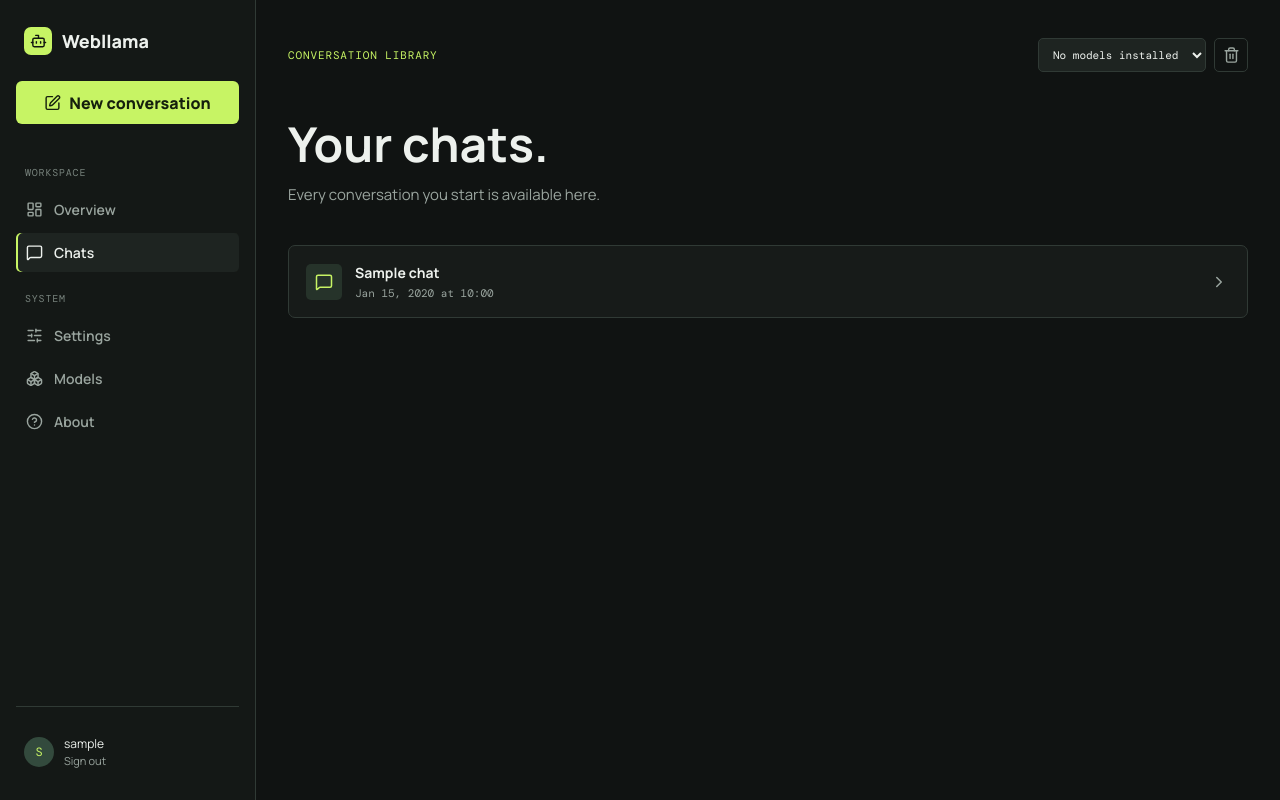
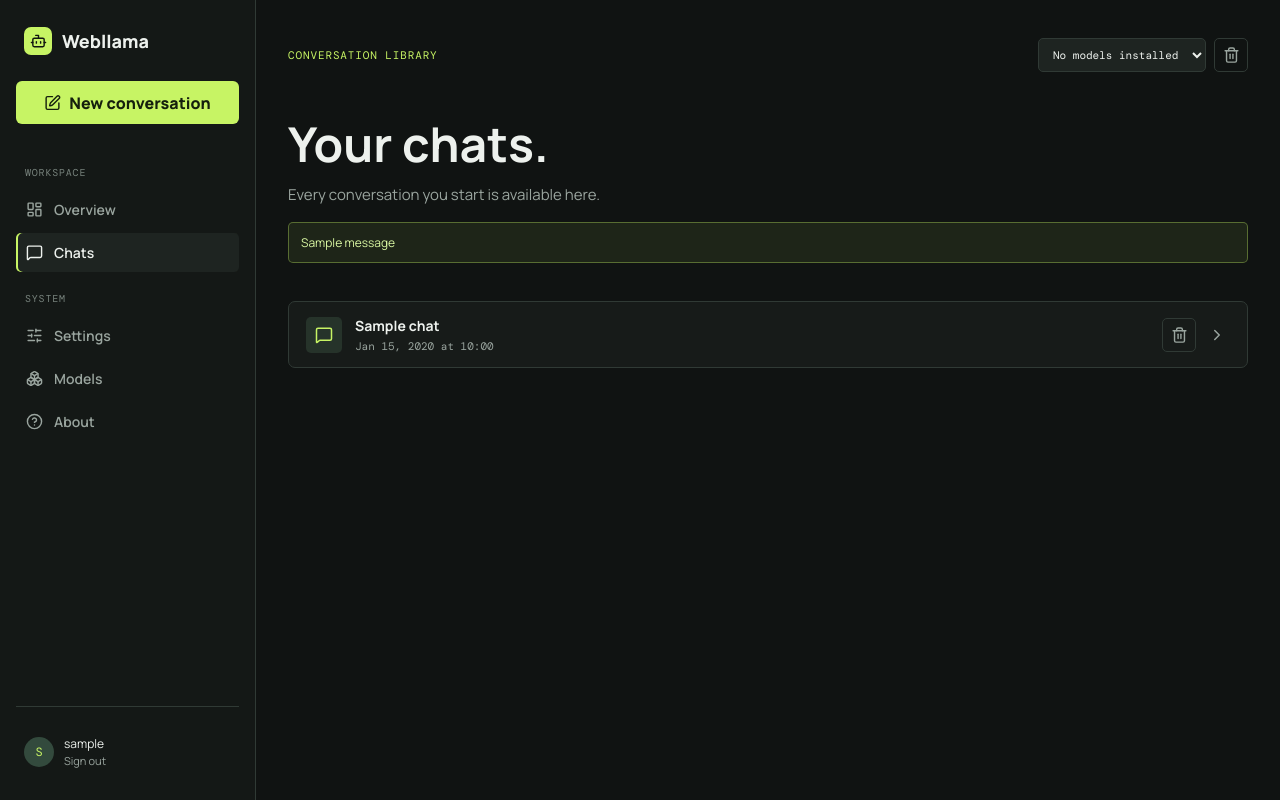
Before and after one commit to CyberPanther232/webllama, a Flask app: page /chats in a window 1280 px wide. Run offline with Flask 3, Linux system fonts and the light colour scheme; the visitor is signed in with stand-in values (Sample User, id 1); tables that the repository leaves empty hold one stand-in row (values such as "Sample post"); one stand-in notice (Sample message) is shown; some libraries are stand-ins or nearby versions.

Commit message:
Improved minor issues / lack of features

```diff
--- a/app/backend/database.py
+++ b/app/backend/database.py
@@ -254,6 +254,16 @@ def get_user_chat(chat_id: str, user_id: int) -> OllamaChat | None:
     return OllamaChat.query.filter_by(chat_id=chat_id, user_id=user_id).first()
 
 
+def delete_user_chat(chat_id: str, user_id: int) -> bool:
+    chat = get_user_chat(chat_id, user_id)
+    if chat is None:
+        return False
+    OllamaChatHistory.query.filter_by(chat_id=chat.id).delete()
+    db.session.delete(chat)
+    db.session.commit()
+    return True
+
+
 def set_chat_title_from_prompt(chat: OllamaChat, prompt: str) -> OllamaChat:
     if chat.title == "New conversation":
         words = prompt.split()
--- a/app/backend/routes.py
+++ b/app/backend/routes.py
@@ -6,7 +6,7 @@ from flask import Response, abort, flash, jsonify, redirect, stream_with_context
 from authlib.integrations.base_client.errors import OAuthError
 from .. import bcrypt
 import requests
-from .database import add_chat_message, build_chat_context, create_chat, get_chat_messages, get_context_window_tokens, get_oauth_settings, get_ollama_connection, get_settings, get_user_chat, get_user_chats, save_oauth_settings, save_ollama_connection, save_selected_model, save_settings, set_chat_title_from_prompt
+from .database import add_chat_message, build_chat_context, create_chat, delete_user_chat, get_chat_messages, get_context_window_tokens, get_oauth_settings, get_ollama_connection, get_settings, get_user_chat, get_user_chats, save_oauth_settings, save_ollama_connection, save_selected_model, save_settings, set_chat_title_from_prompt
 from .auth import authenticate_user, csrf_protect, get_current_user, get_or_create_oidc_user, login_required, login_user, logout_user, register_user, safe_next_url
 from .ollama import OllamaRequestError, delete_ollama_model, generate_chat_response, list_ollama_models, pull_ollama_model, stream_chat_response
 
@@ -322,10 +322,24 @@ def chat_history(chat_id):
         "date_created": message.date_created.isoformat(),
     } for message in messages])
 
-@app.route("/api/delete-chat/chat_id=<chat_id>", methods=["POST"])
+@app.route("/api/delete-chat/chat_id=<chat_id>", methods=["POST", "DELETE"])
 @login_required
+@csrf_protect
 def delete_chat(chat_id):
-    return jsonify(error="Chat deletion has not been implemented."), 501
+    if not delete_user_chat(chat_id, get_current_user().id):
+        return jsonify(error="Chat not found."), 404
+    return jsonify(message="Chat deleted.", chat_id=chat_id)
+
+
+@app.route("/chats/<chat_id>/delete", methods=["POST"])
+@login_required
+@csrf_protect
+def delete_chat_form(chat_id):
+    if delete_user_chat(chat_id, get_current_user().id):
+        flash("Chat deleted successfully.")
+    else:
+        flash("Chat not found.")
+    return redirect(url_for("chats"))
 
 @app.route("/api/list-chats", methods=["GET"])
 @login_required
--- a/app/frontend/static/css/app.css
+++ b/app/frontend/static/css/app.css
@@ -112,14 +112,21 @@ h3 { margin-bottom: 6px; font-size: 15px; }
 .message-content th, .message-content td { padding: 6px 10px; border: 1px solid #38413d; text-align: left; }
 .message.user .avatar { color: #1d2618; background: var(--lime); }
 .chat-list { display: grid; gap: 10px; margin-top: 38px; }
-.chat-list-item { display: grid; grid-template-columns: 36px minmax(0, 1fr) 20px; align-items: center; gap: 13px; padding: 17px; }
+.chat-list-item { display: flex; align-items: center; justify-content: space-between; gap: 13px; padding: 14px 17px; transition: border-color .15s, background-color .15s; }
 .chat-list-item:hover { border-color: #587154; background: var(--surface-raised); }
-.chat-list-icon { width: 36px; height: 36px; display: grid; place-items: center; border-radius: 5px; background: #26332a; color: var(--lime); }
-.chat-list-icon svg, .chat-list-item > svg { width: 18px; }
-.chat-list-item > svg { color: var(--muted); }
-.chat-list-item strong, .chat-list-item small { display: block; }
-.chat-list-item strong { font-size: 14px; }
-.chat-list-item small { margin-top: 4px; color: var(--muted); font-family: var(--mono); font-size: 11px; }
+.chat-list-link { display: flex; align-items: center; gap: 13px; min-width: 0; flex: 1; text-decoration: none; color: inherit; }
+.chat-list-icon { flex: 0 0 36px; width: 36px; height: 36px; display: grid; place-items: center; border-radius: 5px; background: #26332a; color: var(--lime); }
+.chat-list-icon svg { width: 18px; }
+.chat-list-copy { min-width: 0; flex: 1; }
+.chat-list-copy strong, .chat-list-copy small { display: block; }
+.chat-list-copy strong { font-size: 14px; overflow: hidden; text-overflow: ellipsis; white-space: nowrap; }
+.chat-list-copy small { margin-top: 4px; color: var(--muted); font-family: var(--mono); font-size: 11px; }
+.chat-list-actions { display: flex; align-items: center; gap: 8px; flex: 0 0 auto; }
+.chat-delete-form { margin: 0; display: inline-flex; }
+.chat-delete:hover { border-color: var(--coral); color: var(--coral); }
+.chat-list-arrow { display: grid; place-items: center; color: var(--muted); padding: 4px; }
+.chat-list-arrow svg { width: 18px; }
+.chat-list-arrow:hover { color: var(--text); }
 .empty-chats { padding: 34px; text-align: center; }
 .empty-chats > svg { width: 26px; margin-bottom: 12px; color: var(--lime); }
 .empty-chats p { margin: 0; color: var(--muted); font-size: 13px; }
--- a/app/frontend/static/js/app.js
+++ b/app/frontend/static/js/app.js
@@ -277,4 +277,48 @@ document.addEventListener("DOMContentLoaded", () => {
         });
     });
 
+    document.querySelectorAll("[data-delete-chat]").forEach((button) => {
+        button.addEventListener("click", async (event) => {
+            event.preventDefault();
+            event.stopPropagation();
+            const chatId = button.dataset.deleteChat;
+            const chatTitle = button.dataset.chatTitle || "this conversation";
+            if (!chatId) return;
+            if (!window.confirm(`Delete "${chatTitle}"? This cannot be undone.`)) return;
+
+            button.disabled = true;
+            try {
+                const response = await fetch(`/api/delete-chat/chat_id=${encodeURIComponent(chatId)}`, {
+                    method: "POST",
+                    headers: {
+                        "Content-Type": "application/json",
+                        "X-CSRF-Token": csrfToken,
+                    },
+                });
+                const result = await response.json();
+                if (!response.ok) {
+                    throw new Error(result.error || "Could not delete conversation.");
+                }
+
+                const row = button.closest(".chat-list-item");
+                if (row) {
+                    row.remove();
+                }
+                const remainingChats = document.querySelectorAll(".chat-list-item");
+                if (remainingChats.length === 0) {
+                    const chatList = document.querySelector("[data-chat-list]");
+                    if (chatList) {
+                        chatList.innerHTML = '<div class="panel empty-chats"><i data-lucide="messages-square"></i><h2>No conversations yet.</h2><p>Start a new conversation to see it here.</p></div>';
+                        if (window.lucide) {
+                            window.lucide.createIcons();
+                        }
+                    }
+                }
+            } catch (error) {
+                window.alert(error.message || "Could not delete conversation.");
+                button.disabled = false;
+            }
+        });
+    });
+
 });
--- a/app/frontend/templates/base.html
+++ b/app/frontend/templates/base.html
@@ -8,11 +8,11 @@
     <link rel="preconnect" href="https://fonts.googleapis.com">
     <link rel="preconnect" href="https://fonts.gstatic.com" crossorigin>
     <link href="https://fonts.googleapis.com/css2?family=DM+Mono:wght@400;500&family=Manrope:wght@400;500;600;700;800&display=swap" rel="stylesheet">
-    <link rel="stylesheet" href="{{ url_for('static', filename='css/app.css', v='5') }}">
+    <link rel="stylesheet" href="{{ url_for('static', filename='css/app.css', v='6') }}">
     <script src="https://unpkg.com/lucide@latest" defer></script>
     <script src="https://cdn.jsdelivr.net/npm/marked/marked.min.js" defer></script>
     <script src="https://cdn.jsdelivr.net/npm/dompurify@3.2.6/dist/purify.min.js" defer></script>
-    <script src="{{ url_for('static', filename='js/app.js', v='5') }}" defer></script>
+    <script src="{{ url_for('static', filename='js/app.js', v='6') }}" defer></script>
 </head>
 <body>
     {% block body %}{% endblock %}
--- a/app/frontend/templates/chats.html
+++ b/app/frontend/templates/chats.html
@@ -10,10 +10,39 @@
     </aside>
     <main class="page chats-page">
         <header class="topbar"><span class="eyebrow">Conversation library</span><div class="model-actions"><select class="model-select" data-model-select aria-label="Select Ollama model">{% for model in models %}<option value="{{ model.name }}" {% if model.name == selected_model or (not selected_model and loop.first) %}selected{% endif %}>{{ model.name }}</option>{% else %}<option value="">No models installed</option>{% endfor %}</select><button class="icon-button model-delete" data-delete-model="{{ selected_model or (models[0].name if models else '') }}" type="button" title="Delete selected model" {% if not models %}disabled{% endif %}><i data-lucide="trash-2"></i></button></div></header>
-        <section><h1>Your chats.</h1><p class="intro">Every conversation you start is available here.</p></section>
-        <section class="chat-list">
+        <section>
+            <h1>Your chats.</h1>
+            <p class="intro">Every conversation you start is available here.</p>
+            {% with messages = get_flashed_messages() %}
+            {% if messages %}
+            {% for message in messages %}
+            <div class="flash">{{ message }}</div>
+            {% endfor %}
+            {% endif %}
+            {% endwith %}
+        </section>
+        <section class="chat-list" data-chat-list>
             {% for chat in chats %}
-            <a class="panel chat-list-item" href="{{ url_for('chat', chat_id=chat.chat_id) }}"><span class="chat-list-icon"><i data-lucide="message-square"></i></span><span><strong>{{ chat.title }}</strong><small>{% if chat.date_created %}{{ chat.date_created.strftime('%b %d, %Y at %H:%M') }}{% else %}Recently created{% endif %}</small></span><i data-lucide="chevron-right"></i></a>
+            <article class="panel chat-list-item" data-chat-item="{{ chat.chat_id }}">
+                <a class="chat-list-link" href="{{ url_for('chat', chat_id=chat.chat_id) }}">
+                    <span class="chat-list-icon"><i data-lucide="message-square"></i></span>
+                    <span class="chat-list-copy">
+                        <strong>{{ chat.title }}</strong>
+                        <small>{% if chat.date_created %}{{ chat.date_created.strftime('%b %d, %Y at %H:%M') }}{% else %}Recently created{% endif %}</small>
+                    </span>
+                </a>
+                <div class="chat-list-actions">
+                    <form class="chat-delete-form" method="post" action="{{ url_for('delete_chat_form', chat_id=chat.chat_id) }}">
+                        <input type="hidden" name="csrf_token" value="{{ csrf_token }}">
+                        <button class="icon-button chat-delete" data-delete-chat="{{ chat.chat_id }}" data-chat-title="{{ chat.title }}" type="submit" title="Delete conversation" aria-label="Delete {{ chat.title }}">
+                            <i data-lucide="trash-2"></i>
+                        </button>
+                    </form>
+                    <a class="chat-list-arrow" href="{{ url_for('chat', chat_id=chat.chat_id) }}" tabindex="-1" aria-hidden="true">
+                        <i data-lucide="chevron-right"></i>
+                    </a>
+                </div>
+            </article>
             {% else %}
             <div class="panel empty-chats"><i data-lucide="messages-square"></i><h2>No conversations yet.</h2><p>Start a new conversation to see it here.</p></div>
             {% endfor %}
```
